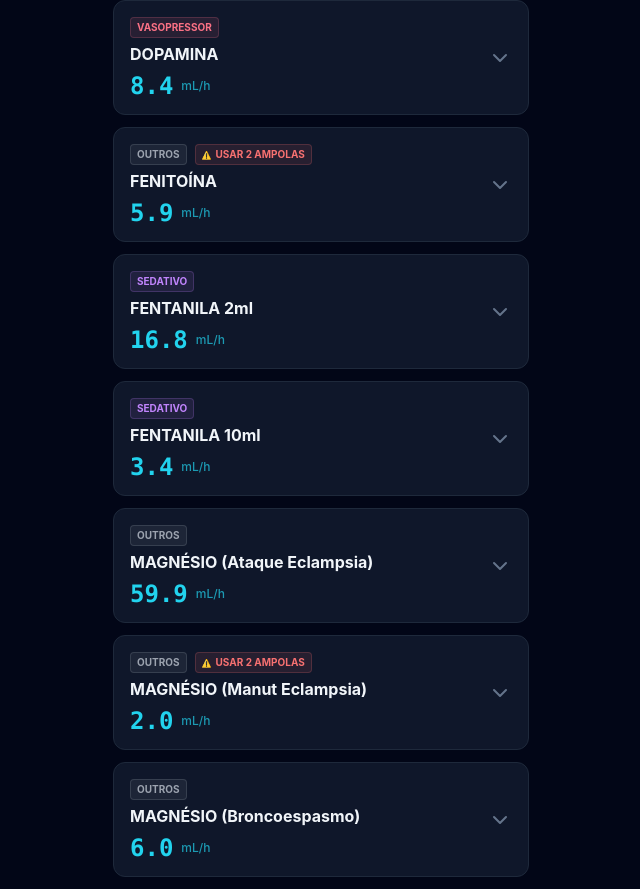
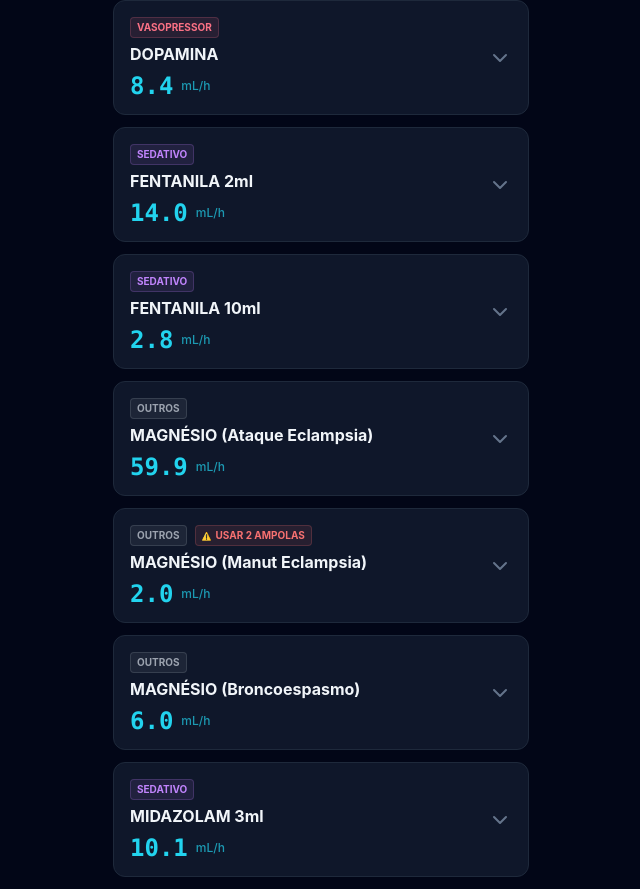
Before and after one commit to caiooliveirac/samu-infusoes, a React (Vite) app: page / in a window 1280 px wide. Shown: the part 1130-2019 px from the top of the page, without its empty margins (319-959 px from the left). Built offline with nearby package versions, Linux system fonts and the light colour scheme.

Commit message:
Fenitoína e Fentanil otimizados

```diff
--- a/src/data/drugs.ts
+++ b/src/data/drugs.ts
@@ -78,22 +78,14 @@ export const drugsData: Drug[] = [
     "default_dose": { "min": 5.0, "max": 20.0, "unit": "mcg/kg/min" },
 
   },
-  {
-    "id": "fenitoina_20ml",
-    "name": "FENITOÍNA",
-    "type": "outros",
-    "presentation": { "ampoule_ml": 5, "mg_ml": 50 },
-    "standard_dilution": { "syringe_ml": 20, "num_ampoules": 2, "drug_volume_ml": 10, "diluent_volume_ml": 10, "final_concentration_mcg_ml": 25000 },
-    "default_dose": { "min": 35.0, "max": 715.0, "unit": "mcg/kg/min" },
-    "warning": "USAR 2 AMPOLAS"
-  },
+
   {
     "id": "fentanila_2ml_20ml",
     "name": "FENTANILA 2ml",
     "type": "sedativo",
     "presentation": { "ampoule_ml": 2, "mg_ml": 0.05 },
     "standard_dilution": { "syringe_ml": 20, "num_ampoules": 1, "drug_volume_ml": 2, "diluent_volume_ml": 18, "final_concentration_mcg_ml": 5 },
-    "default_dose": { "min": 0.02, "max": 0.05, "unit": "mcg/kg/min" }
+    "default_dose": { "min": 1, "max": 4, "unit": "mcg/kg/h" }
   },
   {
     "id": "fentanila_10ml_20ml",
@@ -101,7 +93,7 @@ export const drugsData: Drug[] = [
     "type": "sedativo",
     "presentation": { "ampoule_ml": 10, "mg_ml": 0.05 },
     "standard_dilution": { "syringe_ml": 20, "num_ampoules": 1, "drug_volume_ml": 10, "diluent_volume_ml": 10, "final_concentration_mcg_ml": 25 },
-    "default_dose": { "min": 0.02, "max": 0.05, "unit": "mcg/kg/min" }
+    "default_dose": { "min": 1, "max": 4, "unit": "mcg/kg/h" }
   },
   {
     "id": "magnesio_ataque_20ml",
@@ -234,21 +226,12 @@ export const drugsData: Drug[] = [
   },
 
   {
-    "id": "fenitoina_50ml",
-    "name": "FENITOÍNA",
-    "type": "outros",
-    "presentation": { "ampoule_ml": 5, "mg_ml": 50 },
-    "standard_dilution": { "syringe_ml": 50, "num_ampoules": 2, "drug_volume_ml": 10, "diluent_volume_ml": 40, "final_concentration_mcg_ml": 10000 },
-    "default_dose": { "min": 35.7, "max": 714.3, "unit": "mcg/kg/min" },
-    "warning": "USAR 2 AMPOLAS"
-  },
-  {
     "id": "fentanila_2ml_50ml",
     "name": "FENTANILA 2ml",
     "type": "sedativo",
     "presentation": { "ampoule_ml": 2, "mg_ml": 0.05 },
     "standard_dilution": { "syringe_ml": 50, "num_ampoules": 1, "drug_volume_ml": 2, "diluent_volume_ml": 48, "final_concentration_mcg_ml": 2 },
-    "default_dose": { "min": 0.02, "max": 0.05, "unit": "mcg/kg/min" }
+    "default_dose": { "min": 1, "max": 4, "unit": "mcg/kg/h" }
   },
   {
     "id": "fentanila_10ml_50ml",
@@ -256,7 +239,7 @@ export const drugsData: Drug[] = [
     "type": "sedativo",
     "presentation": { "ampoule_ml": 10, "mg_ml": 0.05 },
     "standard_dilution": { "syringe_ml": 50, "num_ampoules": 1, "drug_volume_ml": 10, "diluent_volume_ml": 40, "final_concentration_mcg_ml": 10 },
-    "default_dose": { "min": 0.02, "max": 0.05, "unit": "mcg/kg/min" }
+    "default_dose": { "min": 1, "max": 4, "unit": "mcg/kg/h" }
   },
   {
     "id": "magnesio_bronco_50ml",
```
